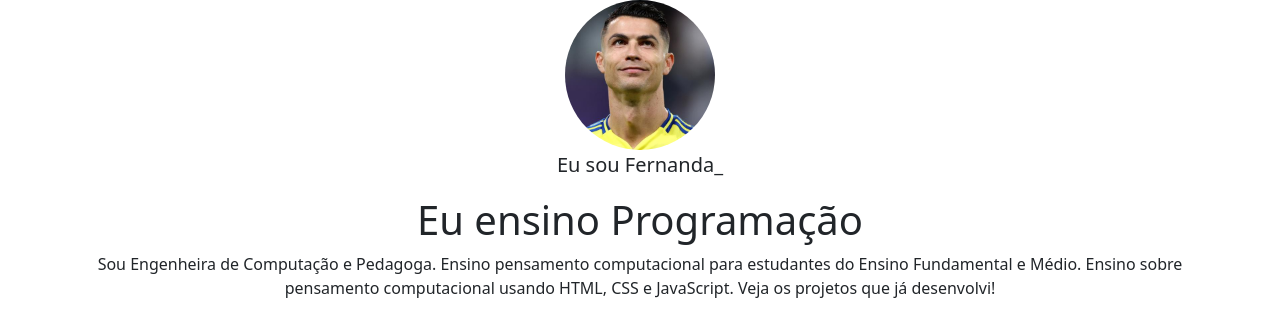
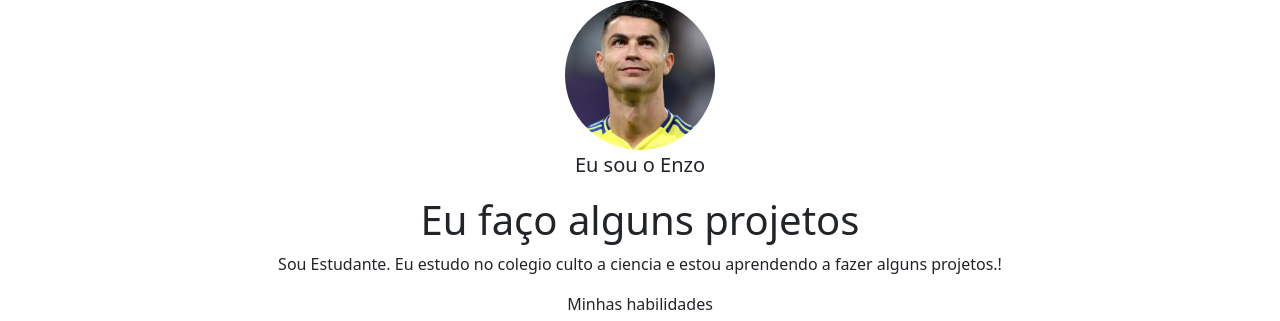
Before and after one commit to Cr7foda/portifolio, a plain HTML site: page index.html in a window 1280 px wide. Shown: the top 321 px of the page. Drawn offline with nearby package versions, Linux system fonts and the light colour scheme.

Commit message:
Update index.html

```diff
--- a/index.html
+++ b/index.html
@@ -12,11 +12,9 @@
 <body>
     <header class="container text-center">
         <img src="img/avatar-perfil.png" alt="avatar da Fernanda" class="rounded-circle" width="150" height="150" srcset="">
-        <p class="lead">Eu sou Fernanda_</p>
-        <h1>Eu ensino Programação</h1>
-        <p>Sou Engenheira de Computação e Pedagoga. Ensino pensamento computacional para estudantes do Ensino
-            Fundamental e Médio. Ensino sobre pensamento computacional usando HTML, CSS e JavaScript. Veja os projetos
-            que já desenvolvi!</p>
+        <p class="lead">Eu sou o Enzo</p>
+        <h1>Eu faço alguns projetos</h1>
+        <p>Sou Estudante. Eu estudo no colegio culto a ciencia e estou aprendendo a fazer alguns projetos.!</p>
         <p>Minhas habilidades</p>
         <div>
             <p class="badge bg-secondary">HTML</p>
```
